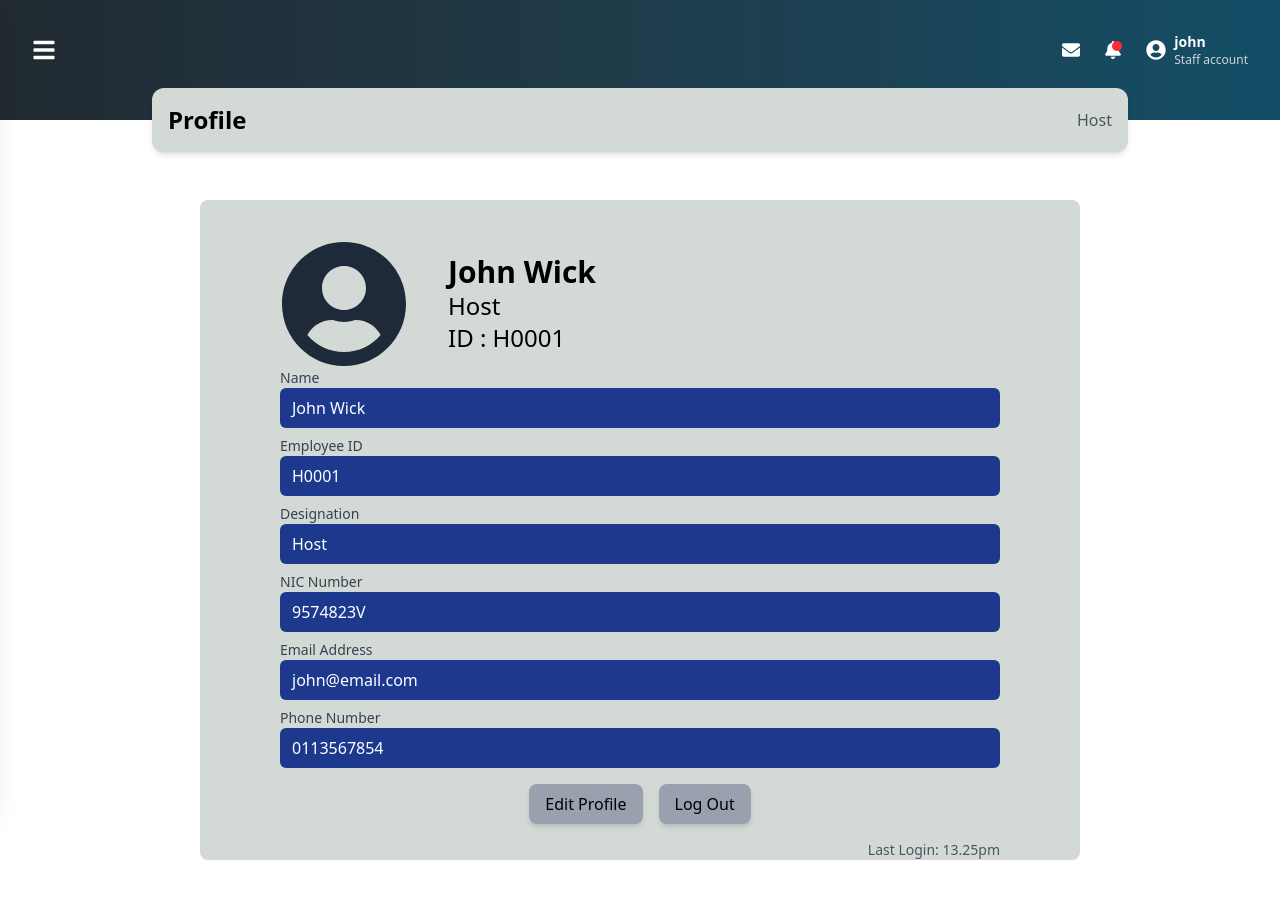
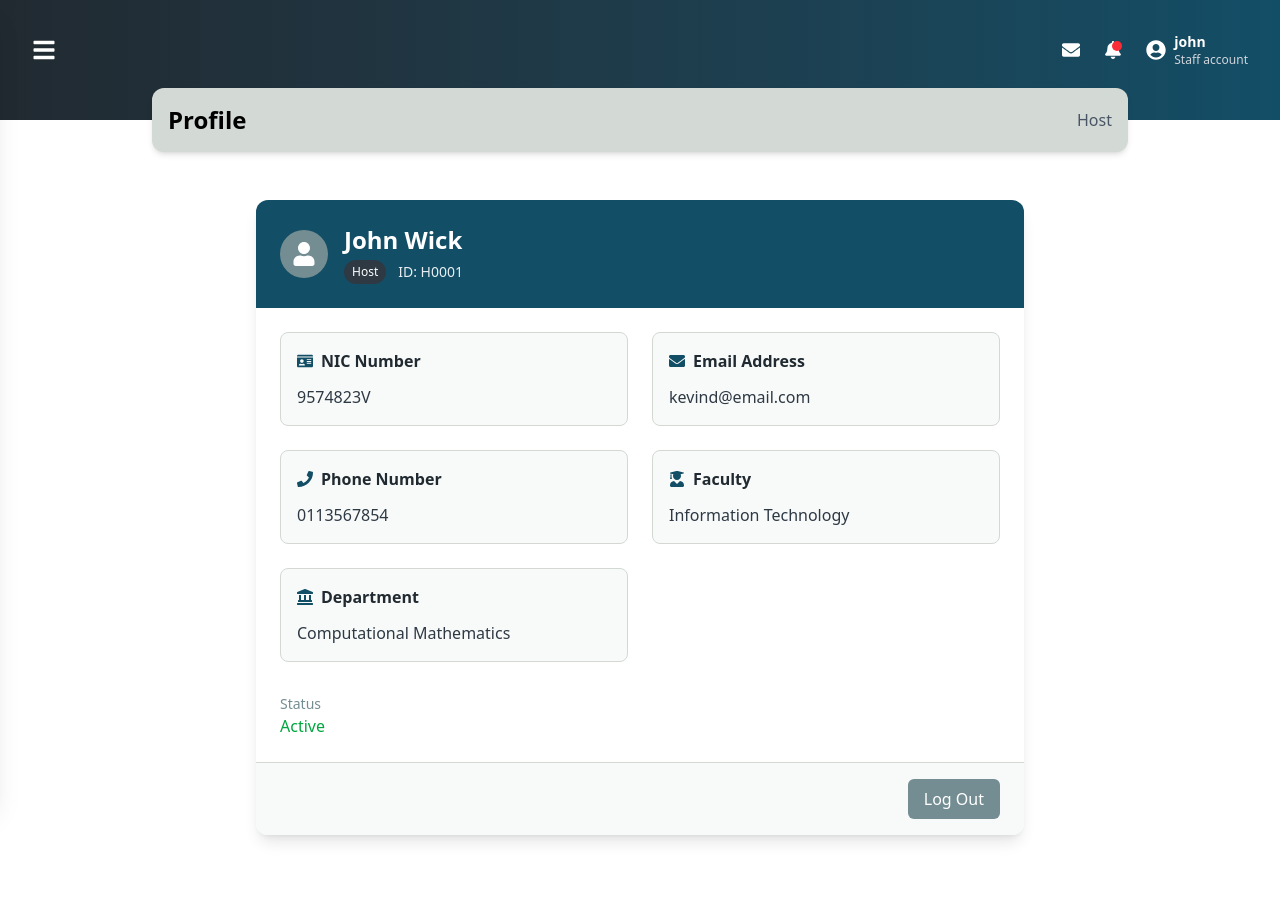
Before and after one commit to ThisaraJayasooriya/UoM-VMS-frontend, a React (Vite) app: page /host/profile in a window 1280 px wide. Shown: the top 898 px of the page. Before the commit the page ends 860 px from the top, so only its background shows below. Built offline with nearby package versions, Linux system fonts and the light colour scheme.

Commit message:
updated host profile

```diff
--- a/src/pages/host/HostProfile.jsx
+++ b/src/pages/host/HostProfile.jsx
@@ -1,73 +1,101 @@
-import React from 'react'
-import { FaUserCircle } from "react-icons/fa";
-import { useState } from "react";
+import { FaUser, FaIdCard, FaEnvelope, FaPhone, FaUserGraduate, FaLandmark } from "react-icons/fa";
 
 
+const HostProfile = () => {
+  return (
+    <div className="pt-20 px-4 lg:px-20 min-h-screen">
+      <div className="max-w-3xl mx-auto">
+        {/* Profile Card */}
+        <div className="bg-white rounded-xl shadow-lg overflow-hidden">
+          {/* Profile Header */}
+          <div className="bg-[#124E66] p-6 text-white">
+            <div className="flex items-center">
+              <div className="bg-[#748D92] p-3 rounded-full mr-4">
+                <FaUser className="text-2xl" />
+              </div>
+              <div>
+                <h1 className="text-2xl font-bold">John Wick</h1>
+                <div className="flex items-center mt-1">
+                  <span className="bg-[#2E3944] text-xs px-2 py-1 rounded-full">
+                    Host
+                  </span>
+                  <span className="ml-3 text-sm opacity-90">ID: H0001</span>
+                </div>
+              </div>
+            </div>
+          </div>
 
-function HostProfile() {
-    const [isEditing, setIsEditing] = useState(false);
-  const [formData, setFormData] = useState({
-    name: "John Wick",
-    employeeId: "H0001",
-    designation: "Host",
-    nicNumber: "9574823V",
-    email: "john@email.com",
-    phone: "0113567854",
-  });
+          {/* Profile Details */}
+          <div className="p-6">
+            <div className="grid grid-cols-1 md:grid-cols-2 gap-6">
+              {/* NIC Section */}
+              <div className="bg-[#F8FAF9] p-4 rounded-lg border border-[#D3D9D2]">
+                <div className="flex items-center mb-3">
+                  <FaIdCard className="text-[#124E66] mr-2" />
+                  <h3 className="font-semibold text-[#212A31]">NIC Number</h3>
+                </div>
+                <p className="text-[#2E3944]">9574823V</p>
+              </div>
 
-  const handleChange = (e) => {
-    setFormData({ ...formData, [e.target.name]: e.target.value });
-  };
+              {/* Email Section */}
+              <div className="bg-[#F8FAF9] p-4 rounded-lg border border-[#D3D9D2]">
+                <div className="flex items-center mb-3">
+                  <FaEnvelope className="text-[#124E66] mr-2" />
+                  <h3 className="font-semibold text-[#212A31]">
+                    Email Address
+                  </h3>
+                </div>
+                <p className="text-[#2E3944]">kevind@email.com</p>
+              </div>
 
-  return (
-    <div className="w-100% h-full mt-20 mr-50 ml-50 rounded-lg lg:px-20 bg-blue3">
-      <div className='flex  items-center gap-10'>
-        <div className='pt-10'>
-            <FaUserCircle className="text-9xl text-gray-800" />
-        </div>
-        <div className='pt-10'>
-            <p className='text-3xl font-semibold'>{formData.name}</p>
-            <p className='text-2xl'>{formData.designation}</p>
-            <p className='text-2xl'>ID : {formData.employeeId}</p>
+              {/* Phone Section */}
+              <div className="bg-[#F8FAF9] p-4 rounded-lg border border-[#D3D9D2]">
+                <div className="flex items-center mb-3">
+                  <FaPhone className="text-[#124E66] mr-2" />
+                  <h3 className="font-semibold text-[#212A31]">Phone Number</h3>
+                </div>
+                <p className="text-[#2E3944]">0113567854</p>
+              </div>
+              {/* Phone Section */}
+              <div className="bg-[#F8FAF9] p-4 rounded-lg border border-[#D3D9D2]">
+                <div className="flex items-center mb-3">
+                  <FaUserGraduate className="text-[#124E66] mr-2" />
+                  <h3 className="font-semibold text-[#212A31]">Faculty</h3>
+                </div>
+                <p className="text-[#2E3944]">Information Technology</p>
+              </div>
+              {/* Phone Section */}
+              <div className="bg-[#F8FAF9] p-4 rounded-lg border border-[#D3D9D2]">
+                <div className="flex items-center mb-3">
+                  <FaLandmark className="text-[#124E66] mr-2" />
+                  <h3 className="font-semibold text-[#212A31]">Department</h3>
+                </div>
+                <p className="text-[#2E3944]">Computational Mathematics</p>
+              </div>
+            </div>
+
+            {/* Additional Information Section */}
+            <div className="mt-8">
+
+              <div className="grid grid-cols-1 md:grid-cols-2 gap-4">
+                <div>
+                  <h4 className="text-sm font-medium text-[#748D92]">Status</h4>
+                  <p className="text-green-600 font-medium">Active</p>
+                </div>
+              </div>
+            </div>
+          </div>
+
+          {/* Footer Actions */}
+          <div className="bg-[#F8FAF9] px-6 py-4 border-t border-[#D3D9D2] flex justify-end">
+            <button className="bg-[#748D92] text-white px-4 py-2 rounded-md hover:bg-[#5A7176] transition-colors duration-200">
+              Log Out
+            </button>
+          </div>
         </div>
       </div>
-      <div className="space-y-2">
-        {[
-          { label: "Name", name: "name" },
-          { label: "Employee ID", name: "employeeId" },
-          { label: "Designation", name: "designation" },
-          { label: "NIC Number", name: "nicNumber" },
-          { label: "Email Address", name: "email" },
-          { label: "Phone Number", name: "phone" },
-        ].map((item, index) => (
-          <div key={index} className="flex flex-col">
-            <span className="text-sm text-gray-700">{item.label}</span>
-            {isEditing ? (
-              <input
-                type="text"
-                name={item.name}
-                value={formData[item.name]}
-                onChange={handleChange}
-                className="bg-white text-black px-3 py-2 rounded-md border border-gray-400"
-              />
-            ) : (
-              <div className="bg-blue-900 text-white px-3 py-2 rounded-md">{formData[item.name]}</div>
-            )}
-          </div>
-        ))}
-      </div>
-      <div className="flex justify-center space-x-4 mt-4">
-        <button
-          className="bg-gray-400 text-black px-4 py-2 rounded-lg shadow-md hover:bg-gray-500"
-          onClick={() => setIsEditing(!isEditing)}
-        >
-          {isEditing ? "Save" : "Edit Profile"}
-        </button>
-        <button className="bg-gray-400 text-black px-4 py-2 rounded-lg shadow-md hover:bg-gray-500">Log Out</button>
-      </div>
-      <p className="text-right text-sm text-gray-600 mt-4">Last Login: 13.25pm</p>
     </div>
-  )
-}
+  );
+};
 
-export default HostProfile
+export default HostProfile;
```
